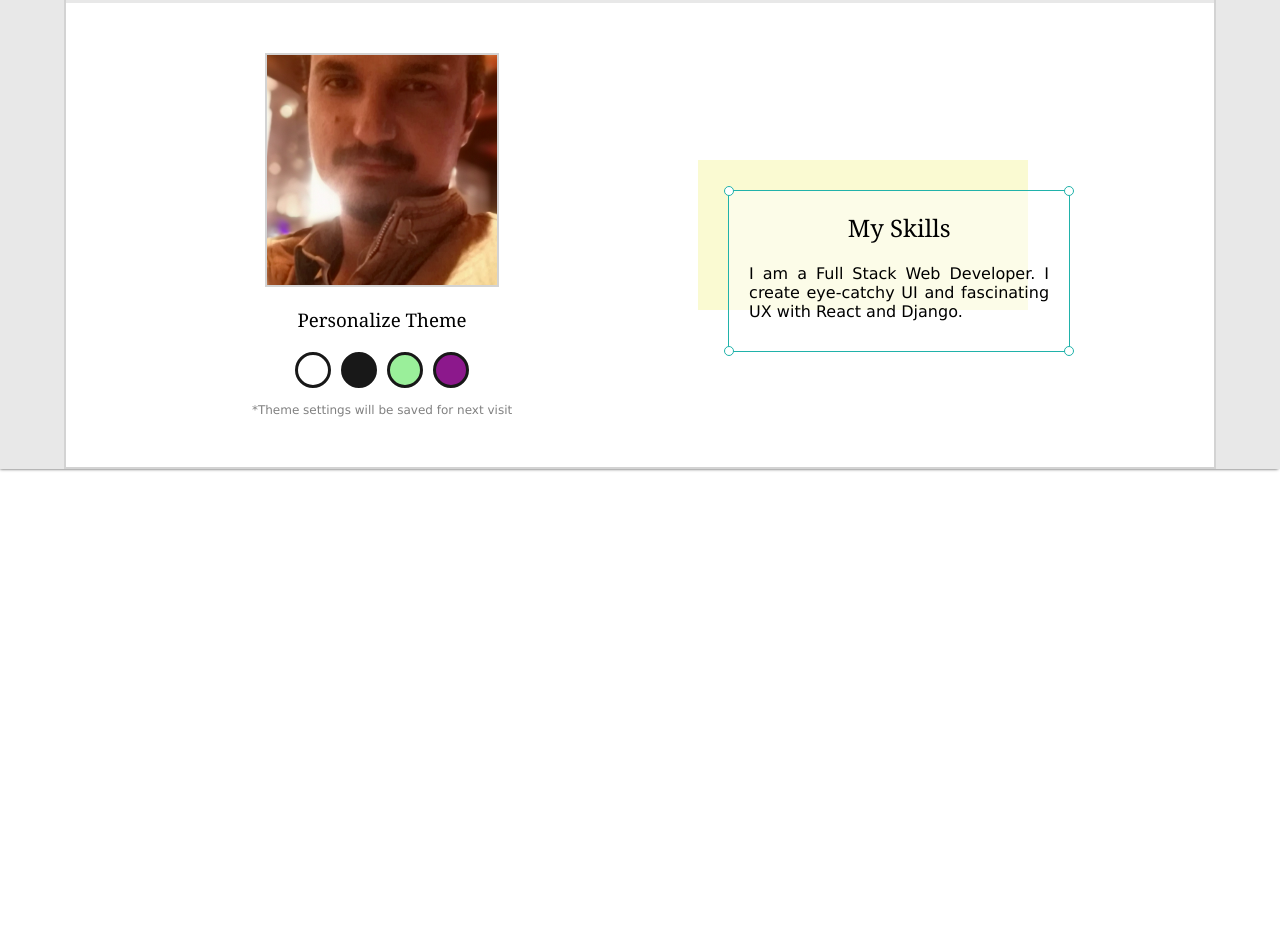
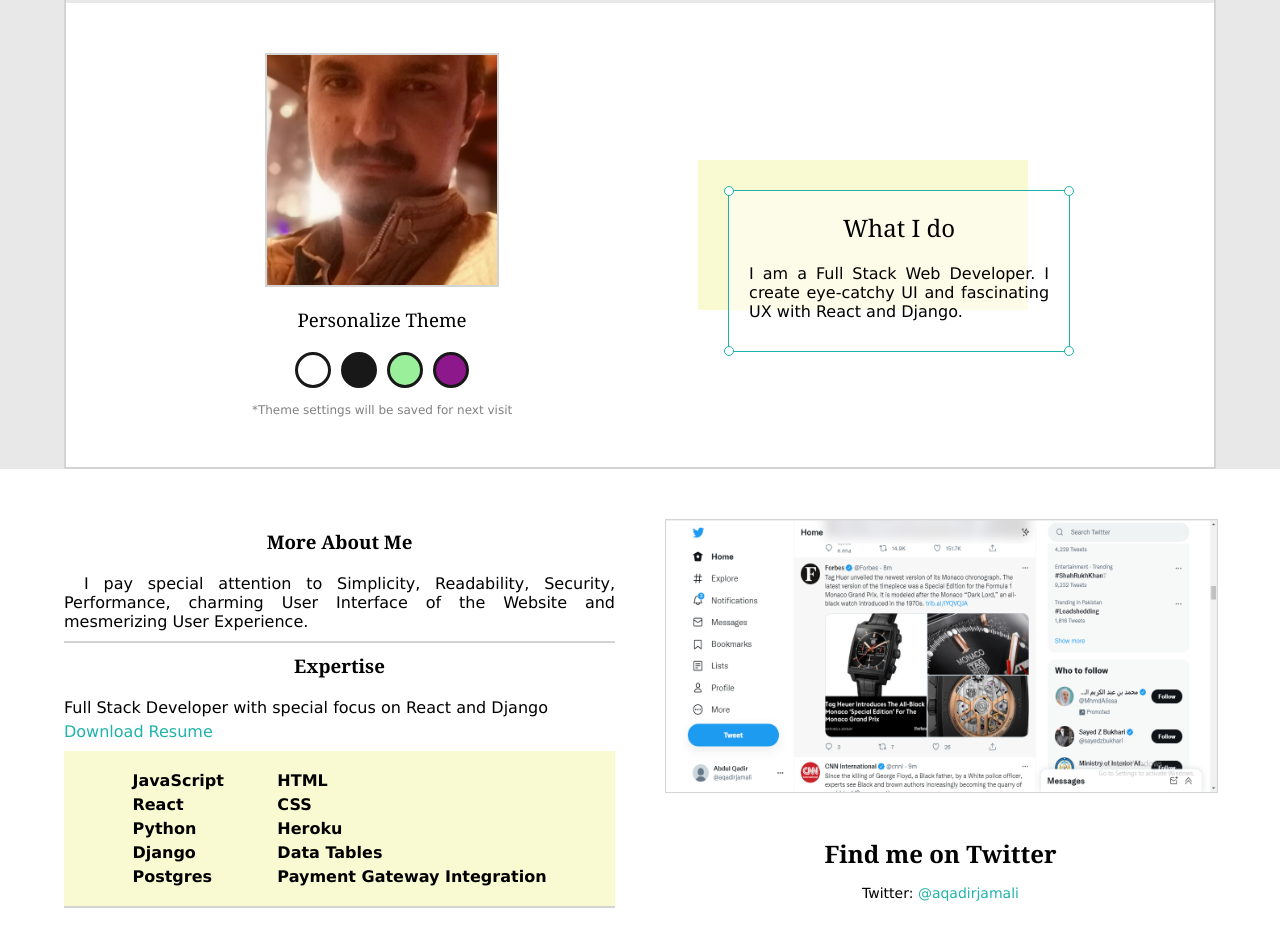
Before and after one commit to AbdulQadir92/portfolio-website-dennis, a plain HTML site: page index.html in a window 1280 px wide. Shown: the part 198-1144 px from the top of the page. Before the commit the page ends 800 px from the top, so only its background shows below. Drawn offline with Linux system fonts and the light colour scheme.

Commit message:
Completed About section of the website

```diff
--- a/index.css
+++ b/index.css
@@ -6,6 +6,12 @@
     --secondaryColor: #E8E8E8;
 
     --borderColor: lightgrey;
+
+    --previewShadowColor: lightgoldenrodyellow;
+}
+
+.main-container {
+    margin-bottom: 200px;
 }
 
 * {
@@ -31,7 +37,6 @@ h1, h2, h3, h4, h5, h6 {
 
 /* Intro Section */
 .intro {
-    width: 100%;
     background-color: var(--secondaryBg);
     width: 90%;
     padding-left: 5%;
@@ -229,7 +234,7 @@ h1, h2, h3, h4, h5, h6 {
     height: 120px;
     padding-top: 30px;
     padding-left: 30px;
-    background-color: lightgoldenrodyellow;
+    background-color: var(--previewShadowColor);
 }
 
 @media screen and (max-width: 576px) {
@@ -245,3 +250,100 @@ h1, h2, h3, h4, h5, h6 {
         margin-right: 30px;
     }
 }
+
+
+/* About Section */
+.about {
+    width: 90%;
+    padding-top: 50px;
+    padding-left: 5%;
+    padding-right: 5%;
+    display: grid;
+    grid-template-columns: repeat(2, 1fr);
+    grid-column-gap: 50px;
+    background-color: var(--mainBg);
+}
+
+@media screen and (max-width: 870px) {
+    .about {
+        grid-template-columns: 1fr;
+    }
+    .right-column {
+        margin-top: 50px;
+    }
+}
+
+.more-about {
+    border-bottom: 2px solid var(--borderColor);
+}
+
+.more-about h3 {
+    margin: 10px 0;
+    font-weight: bold;
+    text-align: center;
+}
+
+.more-about p {
+    margin: 20px 0 10px;
+    text-indent: 20px;
+    text-align: justify;
+}
+
+.expertise {
+    border-bottom: 2px solid var(--borderColor);
+}
+
+.expertise h3 {
+    margin: 10px 0;
+    font-weight: bold;
+    text-align: center;
+}
+
+.expertise p {
+    margin: 20px 0 0;
+    text-align: justify;
+}
+
+.expertise a {
+    display: inline-block;
+    margin-bottom: 10px;
+    text-decoration: none;
+    color: lightseagreen;
+    margin-top: 5px;
+}
+
+.skills {
+    display: flex;
+    justify-content: space-evenly;
+    background-color: var(--previewShadowColor);
+    padding: 15px;
+    font-weight: bold;
+}
+
+.skills div > div {
+    margin: 5px 0;
+}
+
+.right-column {
+    text-align: center;
+}
+
+.right-column img {
+    width: 100%;
+    height: 70%;
+    border: 1px solid var(--borderColor);
+}
+
+.right-column h2 {
+    margin: 40px 0 15px;
+    font-weight: bold;
+}
+
+.right-column > div {
+    font-size: 14px;
+}
+
+.right-column > div > a {
+    text-decoration: none;
+    color: lightseagreen;
+}
--- a/index.html
+++ b/index.html
@@ -41,7 +41,7 @@
                                 <div class="preview-box">
                                     <div class="preview-dot tl-dot"></div>
                                     <div class="preview-dot tr-dot"></div>
-                                    <h2>My Skills</h2>
+                                    <h2>What I do</h2>
                                     <p>
                                         I am a Full Stack Web Developer.
                                         I create eye-catchy UI and fascinating UX with React and Django.
@@ -55,7 +55,44 @@
                 </div>
             </section>
 
-            <section></section>
+            <section class="about">
+                <div class="left-column">
+                    <div class="more-about">
+                        <h3>More About Me</h3>
+                        <p>I pay special attention to Simplicity, Readability, Security, Performance,
+                             charming User Interface of the Website and mesmerizing User Experience.</p>
+                    </div>
+                    <div class="expertise">
+                        <h3>Expertise</h3>
+                        <p>Full Stack Developer with special focus on React and Django</p>
+                        <a href="#">Download Resume</a>
+                        <div class="skills">
+                            <div>
+                                <div>JavaScript</div>
+                                <div>React</div>
+                                <div>Python</div>
+                                <div>Django</div>
+                                <div>Postgres</div>
+                            </div>
+                            <div>
+                                <div>HTML</div>
+                                <div>CSS</div>
+                                <div>Heroku</div>
+                                <div>Data Tables</div>
+                                <div>Payment Gateway Integration</div>
+                            </div>
+                        </div>
+                    </div>
+                </div>
+                <div class="right-column">
+                    <img src="twitter.png" width="300" height="200" />
+                    <h2>Find me on Twitter</h2>
+                    <div>
+                        <span>Twitter: </span>
+                        <a href="https://twitter.com/aqadirjamali" target="_blank">@aqadirjamali</a>
+                    </div>
+                </div>
+            </section>
 
             <section></section>
         </div>
```
Also changed, not shown: twitter.png (added).
